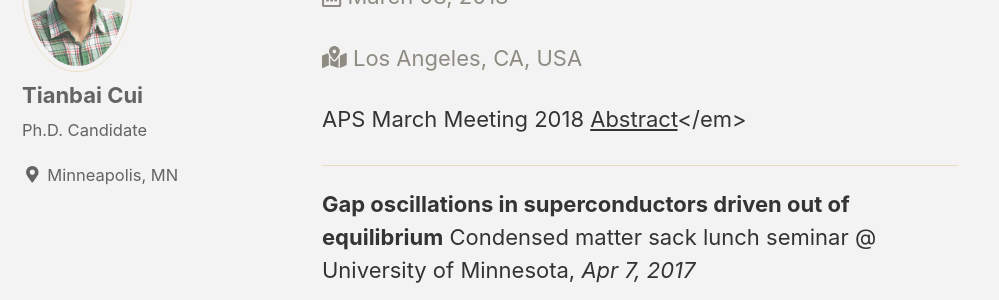
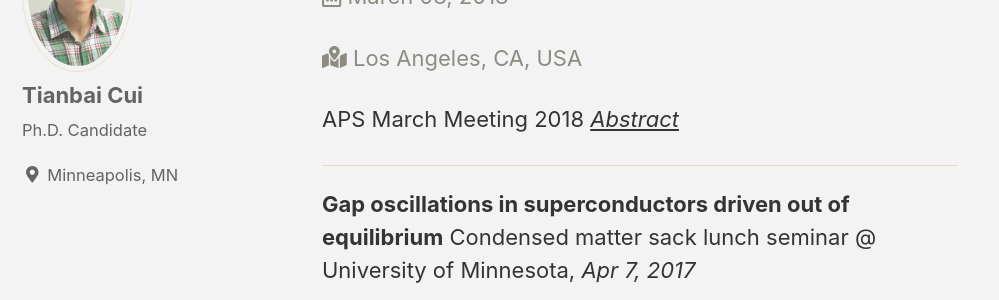
Before and after one commit to TianbaiCui/tianbaicui.github.io, a Jekyll site: the page built from _pages/Talks.md, in a window 1280 px wide and 900 px high, scrolled down 1165 px. Shown: the part 154-454 px from the top of the window, without its empty margins (0-999 px from the left). Built offline with Jekyll 4.4.1, drawn with Linux system fonts in a browser that asks for light colours; nearby versions of some CDN libraries.

```diff
--- a/_pages/Talks.md
+++ b/_pages/Talks.md
@@ -7,10 +7,10 @@ header:
 <strong>Quench dynamics and gap oscillations of non-equilibrium multiband superconductors</strong>
 
 <p class="page__meta"><i class="far fa-calendar-alt" aria-hidden="true"></i> {{ "2018-03-08" | date: '%B %d, %Y' }}</p>
-
 <p class="page__meta"><i class="fas fa-map-marked-alt"></i> Los Angeles, CA, USA</p>
 
-APS March Meeting 2018 <a href="https://meetings.aps.org/Meeting/MAR18/Session/R31.3">Abstract</a></em>
+APS March Meeting 2018
+<em><a href="https://meetings.aps.org/Meeting/MAR18/Session/R31.3">Abstract</a></em>
 
 <hr />
 
```
